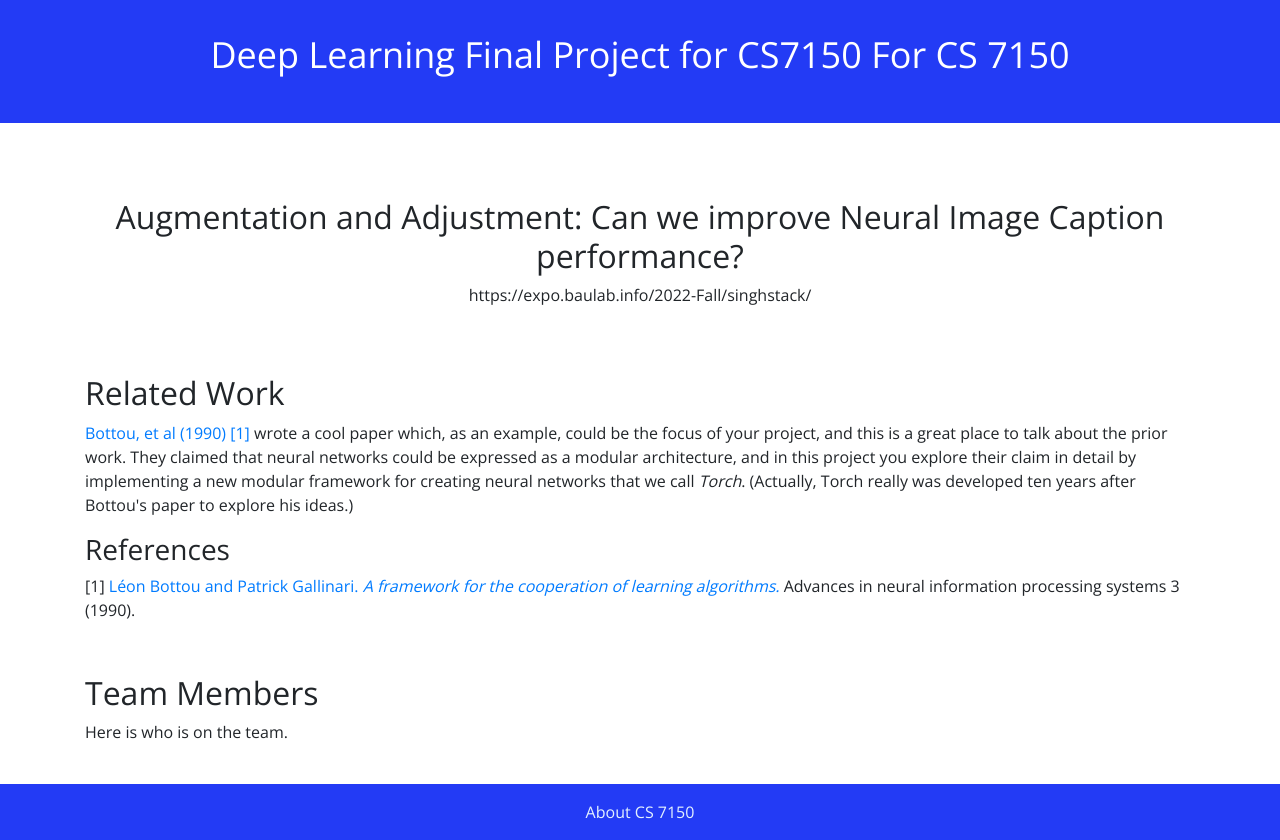
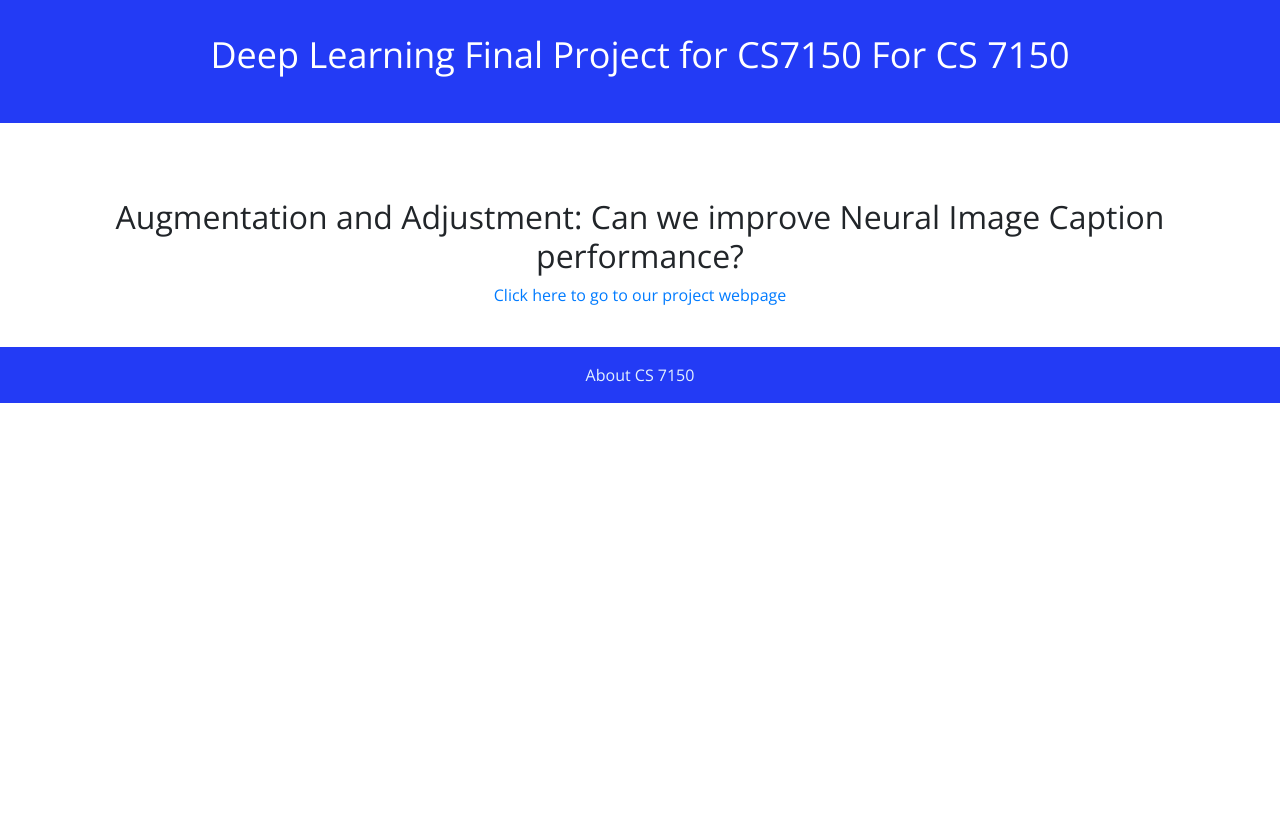
Before and after one commit to marydao0/Augmentation-and-Adjustment, a plain HTML site: page index.html in a window 1280 px wide. After the commit the page ends 800 px from the top, so only its background shows below. Drawn offline with nearby package versions, Linux system fonts and the light colour scheme.

Commit message:
Update index.html

```diff
--- a/index.html
+++ b/index.html
@@ -32,34 +32,11 @@
 <div class="row">
 <div class="col justify-content-center text-center">
 <h2>Augmentation and Adjustment: Can we improve Neural Image Caption performance?</h2>
-<p>https://expo.baulab.info/2022-Fall/singhstack/</p>
+<p><a href="https://expo.baulab.info/2022-Fall/singhstack/">Click here to go to our project webpage</a> </p>
 </div>
 </div>
 <div class="row">
 <div class="col">
-
-<h2>Related Work</h2>
-
-<p><a href="#bottou-1990">Bottou, et al (1990) [1]</a>
-wrote a cool paper which, as an example, could be the focus of your project,
-and this is a great place to talk about the prior work.
-They claimed that neural networks could be expressed as a modular architecture,
-and in this project you explore their claim in detail by implementing a new modular
-framework for creating neural networks that we call <em>Torch</em>.  (Actually,
-Torch really was developed ten years after Bottou's paper to explore his ideas.)
-</p>
-
-<h3>References</h3>
-
-<p><a name="bottou-1990">[1]</a> <a href="https://papers.baulab.info/Bottou-1990.pdf"
-  >L&eacute;on Bottou and Patrick Gallinari.
-  <em>A framework for the cooperation of learning algorithms.</em></a>
-  Advances in neural information processing systems 3 (1990).
-</p>
-
-<h2>Team Members</h2>
-
-<p>Here is who is on the team.</p>
 
 
 </div><!--col-->
```
